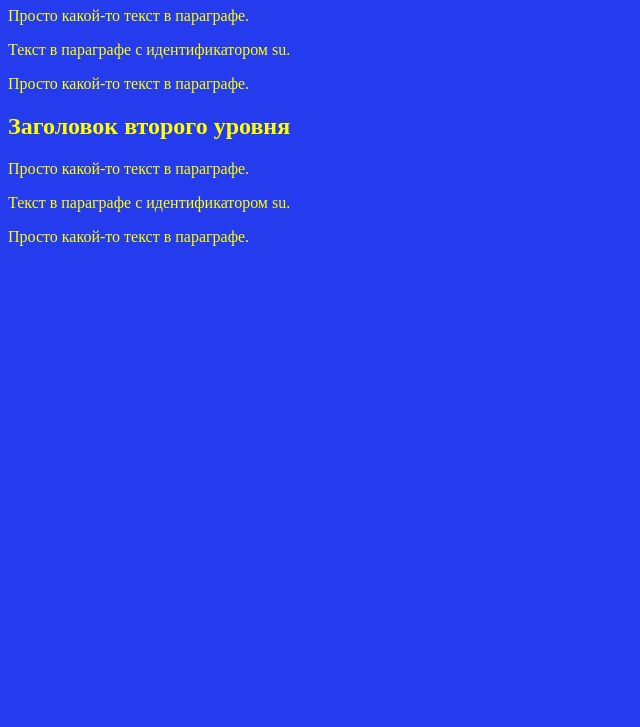
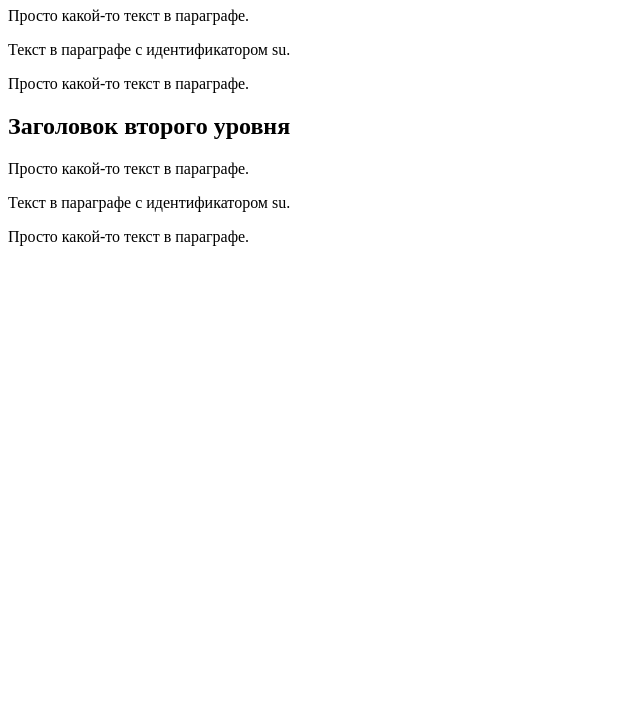
Before and after one commit to liveamylive/LR5, a plain HTML site: page public_html/index.html in a window 1280 px wide. Shown: the part 73-800 px from the top of the page, without its empty margins (0-640 px from the left). Drawn offline with Linux system fonts and the light colour scheme; files that its build step writes are made by us from their sources.

Commit message:
7 commit

```diff
--- a/public_html/style/style.css
+++ b/public_html/style/style.css
@@ -3,10 +3,8 @@
     Author     : Амалия Волощук
 */
 
-body{
-  background-image:url(images/images.jpg);
-  background-repeat:no-repeat;
-  background-color:#243CED;
-  background-position:50% 50%;
-  color:yellow;
+p#sn, p#so, p#si{
+  font-family: Verdana, sans-serif;
 }
+p#so{
+  font-variant:small-caps;
```
